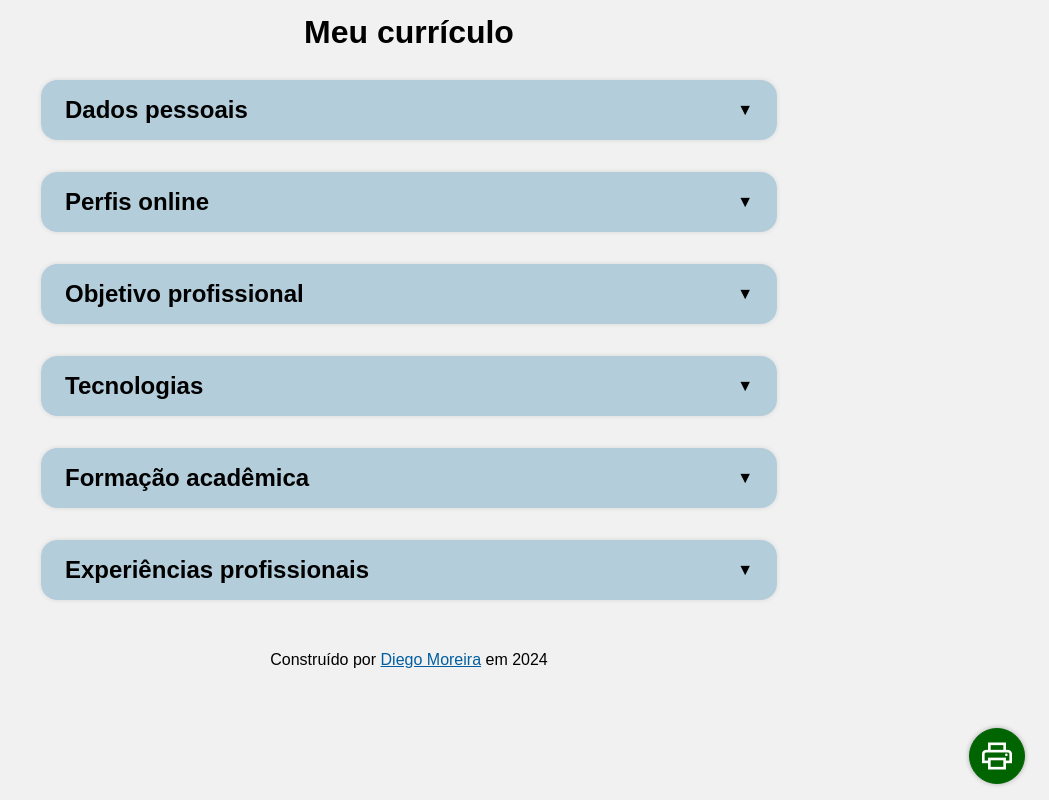
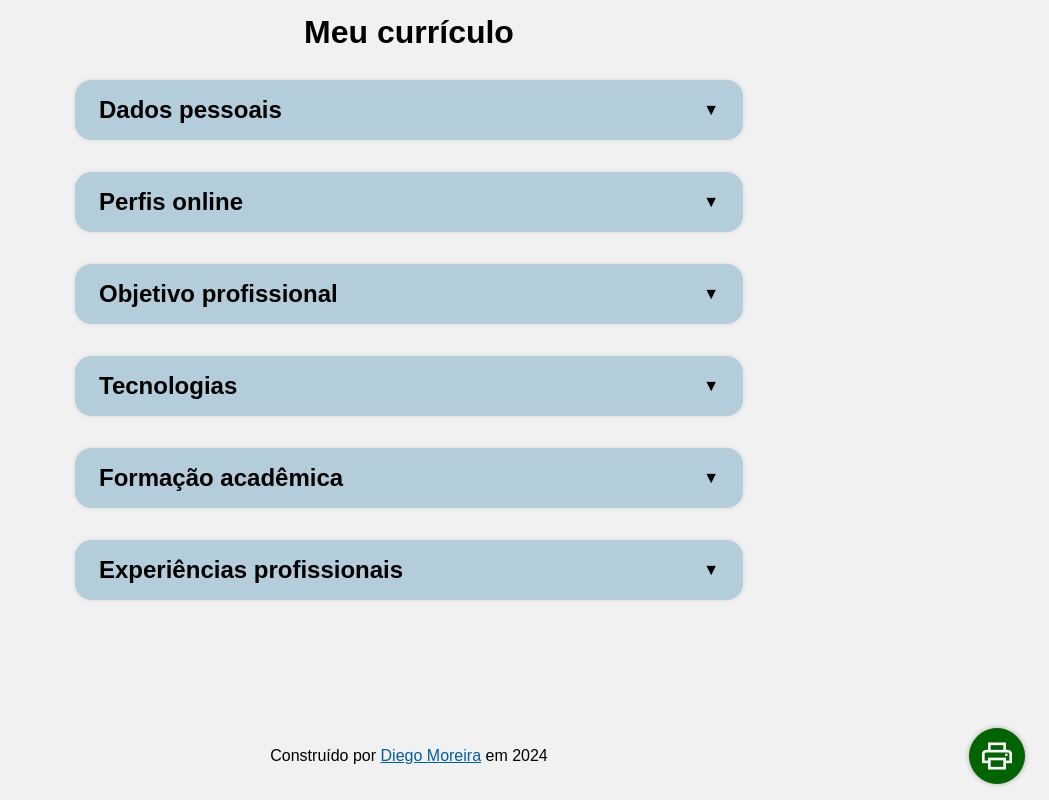
Before and after one commit to Diego-Moreira8/cv-app, a React (Vite) app: page / in a window 1280 px wide. Shown: the whole page, without its empty margins (231-1280 px from the left). Built offline with nearby package versions, Linux system fonts and the light colour scheme.

Commit message:
feat: style adjusts

```diff
--- a/src/styles/CVForms.module.css
+++ b/src/styles/CVForms.module.css
@@ -1,5 +1,11 @@
 .main {
-  max-width: 768px;
+  width: 100%;
   margin: 0 auto;
   flex-grow: 1;
 }
+
+@media (min-width: 768px) {
+  .main {
+    max-width: 700px;
+  }
+}
--- a/src/styles/index.css
+++ b/src/styles/index.css
@@ -121,7 +121,7 @@ p {
 
 @media screen {
   #app {
-    display: block;
+    display: flex;
   }
   #printable {
     display: none;
```
